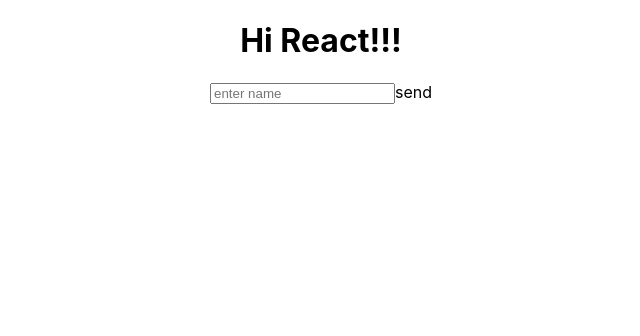
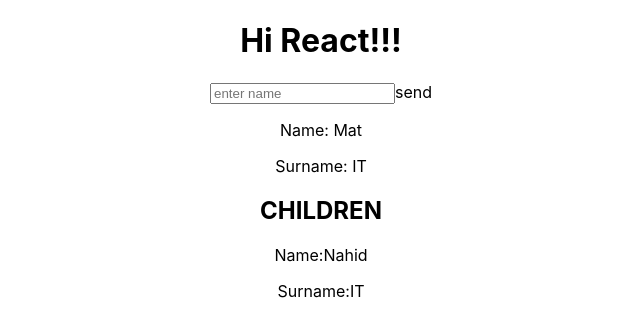
Before and after one commit to MAT-IT/first-react, a React (Create React App) app: page / in a window 1280 px wide. Shown: the top 336 px of the page, without its empty margins (319-959 px from the left). Built offline with nearby package versions, Linux system fonts and the light colour scheme.

Commit message:
Added Children element and Props Drilling

```diff
--- a/src/App.js
+++ b/src/App.js
@@ -1,6 +1,8 @@
+
 
 import './App.css';
 import Formm from './COMPONENTS/Form';
+import IdPropsDrilling from './COMPONENTS/IdPropsDrilling';
 import Selam from './COMPONENTS/Selamla';
 
 
@@ -9,6 +11,12 @@ function App() {
     <div className="App">
     <Selam/>
     <Formm/>
+    <IdPropsDrilling
+    name=" Mat"
+    surname=" IT"
+    />
+    <IdPropsDrilling name="Nahid" surname="IT"><h2>CHILDREN</h2></IdPropsDrilling>
+
     </div>
   );
 }
--- /dev/null
+++ b/src/COMPONENTS/IdPropsDrilling.js
@@ -0,0 +1,14 @@
+import React from 'react'
+
+function IdPropsDrilling(props) {
+    return (
+        <div>
+            {props.children}
+          <p>Name:{props.name}</p>
+          <p>Surname:{props.surname}</p>
+
+        </div>
+    )
+}
+
+export default IdPropsDrilling
```
